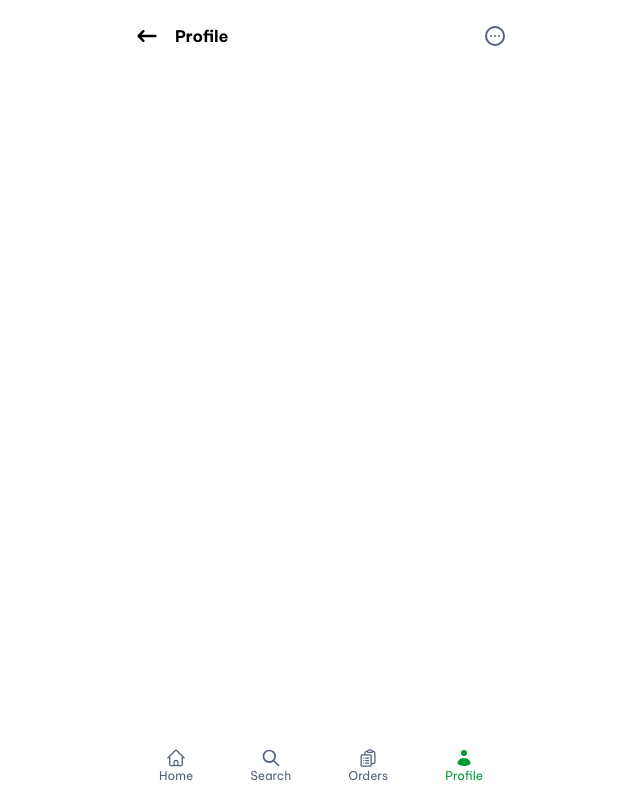
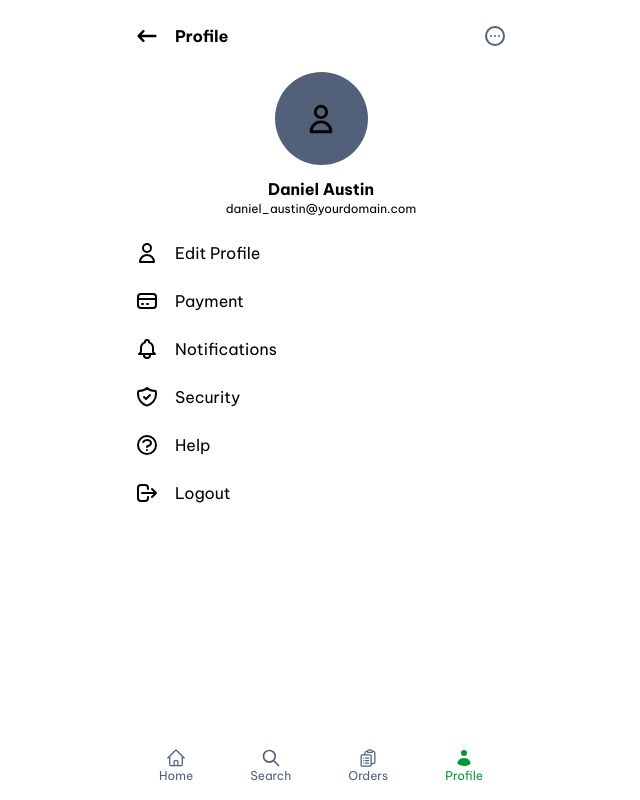
Before and after one commit to denbahrul/next-diengs, a Next.js app: page /profile in a window 1280 px wide. Shown: the whole page, without its empty margins (319-959 px from the left). Built offline with nearby package versions, Linux system fonts and the light colour scheme.

Commit message:
fixing profile page

```diff
--- /dev/null
+++ b/app/(main)/profile/edit/page.jsx
@@ -0,0 +1,14 @@
+import BackToPreviewsPage from "@/app/ui/main/bact-to-previews";
+export default function Page() {
+  return (
+    <>
+      <nav className="m-6 flex flex-row justify-between">
+        <div className="flex">
+          <BackToPreviewsPage />
+          <h2 className="my-auto font-bold">Edit Profile</h2>
+        </div>
+      </nav>
+      <section className="mx-6"></section>
+    </>
+  );
+}
--- a/app/(main)/profile/page.jsx
+++ b/app/(main)/profile/page.jsx
@@ -1,9 +1,11 @@
 import BackToPreviewsPage from "@/app/ui/main/bact-to-previews";
+import ProfileMenu from "@/app/ui/main/profile/profile-menu";
+import ProfilePict from "@/app/ui/main/profile/profile-pict";
 import { HiOutlineDotsCircleHorizontal } from "react-icons/hi";
 export default function Favorite() {
   return (
     <>
-      <header className="m-6 flex flex-row justify-between">
+      <nav className="m-6 flex flex-row justify-between">
         <div className="flex">
           <BackToPreviewsPage />
           <h2 className="my-auto font-bold">Profile</h2>
@@ -11,8 +13,11 @@ export default function Favorite() {
         <div className="flex text-abu2">
           <HiOutlineDotsCircleHorizontal size={24} className="my-auto" />
         </div>
-      </header>
-      <section></section>
+      </nav>
+      <section className="mx-6">
+        <ProfilePict />
+        <ProfileMenu />
+      </section>
     </>
   );
 }
--- /dev/null
+++ b/app/(main)/profile/payment/page.jsx
@@ -0,0 +1,14 @@
+import BackToPreviewsPage from "@/app/ui/main/bact-to-previews";
+export default function Page() {
+  return (
+    <>
+      <nav className="m-6 flex flex-row justify-between">
+        <div className="flex">
+          <BackToPreviewsPage />
+          <h2 className="my-auto font-bold">Payment</h2>
+        </div>
+      </nav>
+      <section className="mx-6"></section>
+    </>
+  );
+}
--- /dev/null
+++ b/app/not-found.jsx
@@ -0,0 +1,17 @@
+import Link from "next/link";
+
+export default function NotFound() {
+  return (
+    <div className="flex h-screen w-screen flex-col">
+      <div className="m-auto items-center justify-center text-center">
+        <h1 className="mb-4">Page Not Found</h1>
+        <Link
+          className="shadow-3xl mt-4 rounded-2xl bg-hijau px-6 py-2 text-putih shadow-hijau"
+          href="/"
+        >
+          Lets go home
+        </Link>
+      </div>
+    </div>
+  );
+}
--- a/app/ui/detail/top-navigation/share.jsx
+++ b/app/ui/detail/top-navigation/share.jsx
@@ -1,4 +1,9 @@
-import { BsLink45Deg, BsWhatsapp, BsInstagram, BsFacebook } from "react-icons/bs";
+import {
+  BsLink45Deg,
+  BsWhatsapp,
+  BsInstagram,
+  BsFacebook,
+} from "react-icons/bs";
 import { HiX } from "react-icons/hi";
 
 export default function Share() {
@@ -6,24 +11,26 @@ export default function Share() {
     document.querySelector("#shareOption").classList.add("hidden");
   };
 
-
   const shareToWhatsApp = () => {
     const currentURL = window.location.href;
     const whatsappURL = `https://wa.me/?text=${encodeURIComponent(currentURL)}`;
-        window.open(whatsappURL, '_blank');
+    window.open(whatsappURL, "_blank");
   };
 
   const shareToFacebook = () => {
     const currentURL = window.location.href;
     const facebookURL = `https://www.facebook.com/sharer/sharer.php?u=${encodeURIComponent(currentURL)}`;
-        window.open(facebookURL, '_blank');
+    window.open(facebookURL, "_blank");
   };
 
   return (
-        <div id="shareOption" className="fixed top-0 left-0 right-0 flex items-center justify-center z-30 w-full h-full bg-[#000000a2] hidden">
-            <div className="rounded-lg object-right-top w-full max-w-[425px] bg-putih p-4 m-1">
     <div
-                className="flex justify-end cursor-pointer"
+      id="shareOption"
+      className="fixed left-0 right-0 top-0 z-30 flex hidden h-full w-full items-center justify-center bg-[#000000a2]"
+    >
+      <div className="m-1 w-full max-w-[425px] rounded-lg bg-putih object-right-top p-4">
+        <div
+          className="flex cursor-pointer justify-end"
           onClick={closeImage}
           onKeyPress={closeImage}
           role="button"
@@ -32,34 +39,52 @@ export default function Share() {
           <HiX size={30} />
         </div>
         <div className="my-3 flex rounded-md bg-biru3 p-4">
-                    <div className="w-16 h-16 rounded-lg bg-[url('https://images.unsplash.com/photo-1523217582562-09d0def993a6?ixlib=rb-4.0.3&ixid=MnwxMjA3fDB8MHxwaG90by1wYWdlfHx8fGVufDB8fHx8&auto=format&fit=crop&w=880&q=80')] bg-cover" />
-                    <div className="ml-4 pt-3 grow">
+          <div className="h-16 w-16 rounded-lg bg-[url('https://images.unsplash.com/photo-1523217582562-09d0def993a6?ixlib=rb-4.0.3&ixid=MnwxMjA3fDB8MHxwaG90by1wYWdlfHx8fGVufDB8fHx8&auto=format&fit=crop&w=880&q=80')] bg-cover" />
+          <div className="ml-4 grow pt-3">
             <p className="text-sm font-bold">Homestay Langit Senja</p>
-                        <p className="text-xs font-medium text-abu2">Bintang Standart Room</p>
+            <p className="text-xs font-medium text-abu2">
+              Bintang Standart Room
+            </p>
           </div>
         </div>
         <p className="font-semibold">Mau bagikan lewat mana?</p>
-                <div className="flex justify-between mt-4">
-                    <div className="p-1.5 border-[1px] border-abu rounded-lg" onClick={shareToWhatsApp} role="button">
-                        <div className="flex justify-center" >
+        <div className="mt-4 flex justify-between">
+          <div
+            className="rounded-lg border-[1px] border-abu p-1.5"
+            onClick={shareToWhatsApp}
+            role="button"
+          >
+            <div className="flex justify-center">
               <BsLink45Deg size={30} />
             </div>
             <p className="text-xs">Salin Link</p>
           </div>
-                    <div className="p-1.5 border-[1px] border-abu rounded-lg" onClick={shareToWhatsApp} role="button">
-                        <div  className="flex justify-center pb-1.5">
+          <div
+            className="rounded-lg border-[1px] border-abu p-1.5"
+            onClick={shareToWhatsApp}
+            role="button"
+          >
+            <div className="flex justify-center pb-1.5">
               <BsWhatsapp size={24} />
             </div>
             <p className="text-xs">Whatsapp</p>
           </div>
-                    <div className="p-1.5 border-[1px] border-abu rounded-lg" onClick={shareToWhatsApp} role="button">
-                        <div  className="flex justify-center pb-1.5">
+          <div
+            className="rounded-lg border-[1px] border-abu p-1.5"
+            onClick={shareToWhatsApp}
+            role="button"
+          >
+            <div className="flex justify-center pb-1.5">
               <BsInstagram size={24} />
             </div>
             <p className="text-xs">Instagram</p>
           </div>
-                    <div className="p-1.5 border-[1px] border-abu rounded-lg" onClick={shareToFacebook} role="button">
-                        <div  className="flex justify-center pb-1.5">
+          <div
+            className="rounded-lg border-[1px] border-abu p-1.5"
+            onClick={shareToFacebook}
+            role="button"
+          >
+            <div className="flex justify-center pb-1.5">
               <BsFacebook size={24} />
             </div>
             <p className="text-xs">Facebook</p>
@@ -67,5 +92,5 @@ export default function Share() {
         </div>
       </div>
     </div>
-    )
+  );
 }
--- a/app/ui/main/Orders/orders-navbar.jsx
+++ b/app/ui/main/Orders/orders-navbar.jsx
@@ -32,7 +32,7 @@ export default function OrdersNavbar() {
             key={link.name}
             href={link.href}
             className={clsx(
-              "rounded-full border-hijau px-3 py-1 text-hijau transition-all",
+              "rounded-full border-hijau px-3 py-1 text-hijau transition-all duration-200 ease-in",
               {
                 "bg-hijau text-putih": pathname === link.href,
               },
--- a/app/ui/main/home/recenly-booked.jsx
+++ b/app/ui/main/home/recenly-booked.jsx
@@ -1,4 +1,5 @@
 import RoomCard from "@/app/ui/main/room-card-list";
+import Link from "next/link";
 // async function getData() {
 //   const res = await fetch("http://localhost:8000/v1/homestays");
 //   // The return value is *not* serialized
@@ -19,7 +20,9 @@ export default async function RecenlyBooked() {
       <section className="mx-6 my-4">
         <div className="flex flex-row justify-between">
           <p className="font-semibold">Recenly Booked</p>
-          <p className="text-hijau">See all</p>
+          <Link href="/orders/completed">
+            <p className="text-hijau">See all</p>
+          </Link>
         </div>
         <RoomCard />
         <RoomCard />
--- /dev/null
+++ b/app/ui/main/profile/profile-menu.jsx
@@ -0,0 +1,59 @@
+import {
+  HiOutlineBell,
+  HiOutlineCreditCard,
+  HiOutlineLogout,
+  HiOutlineQuestionMarkCircle,
+  HiOutlineShieldCheck,
+  HiOutlineUser,
+} from "react-icons/hi";
+import Link from "next/link";
+
+const menus = [
+  {
+    name: "Edit Profile",
+    href: "/profile/edit",
+    icon: HiOutlineUser,
+  },
+  {
+    name: "Payment",
+    href: "/profile/payment",
+    icon: HiOutlineCreditCard,
+  },
+  {
+    name: "Notifications",
+    href: "/profile/notifications",
+    icon: HiOutlineBell,
+  },
+  {
+    name: "Security",
+    href: "/profile/security",
+    icon: HiOutlineShieldCheck,
+  },
+  {
+    name: "Help",
+    href: "/profile/help",
+    icon: HiOutlineQuestionMarkCircle,
+  },
+  {
+    name: "Logout",
+    href: "",
+    icon: HiOutlineLogout,
+  },
+];
+
+export default function ProfileMenu() {
+  return (
+    <>
+      {menus.map((menu) => {
+        return (
+          <Link key={menu.name} href={menu.href}>
+            <div className="my-6 flex">
+              <menu.icon className="mr-4" size={24} />
+              <p className="my-auto">{menu.name}</p>
+            </div>
+          </Link>
+        );
+      })}
+    </>
+  );
+}
--- /dev/null
+++ b/app/ui/main/profile/profile-pict.jsx
@@ -0,0 +1,15 @@
+import { HiOutlineUser } from "react-icons/hi";
+
+export default function ProfilePict() {
+  return (
+    <>
+      <div className="flex flex-col items-center">
+        <div className="m-auto flex aspect-square w-1/4 items-center justify-center rounded-full bg-abu2">
+          <HiOutlineUser size={34} />
+        </div>
+        <p className="mt-3 font-bold">Daniel Austin</p>
+        <p className="text-xs font-light">daniel_austin@yourdomain.com</p>
+      </div>
+    </>
+  );
+}
```
Also changed, not shown: public/not-found.png (added). Lines whose indentation alone changed are shown as unchanged.
